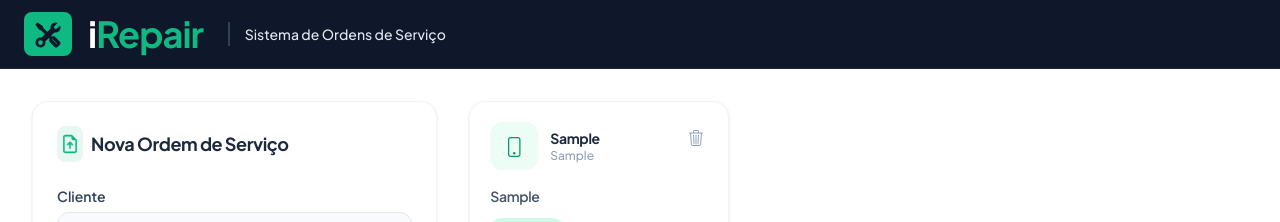
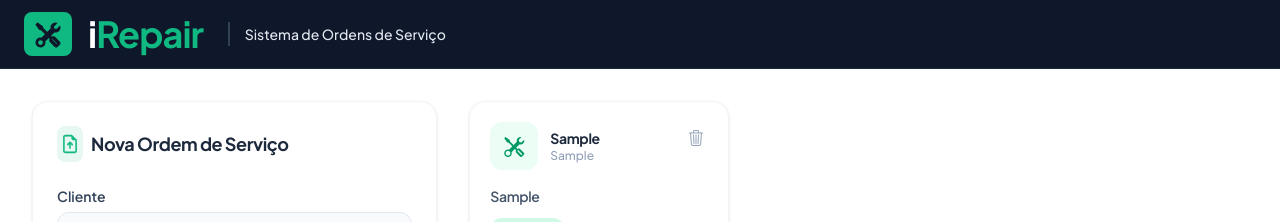
Before and after one commit to andreperinigiacomin-lang/repositorioiRepair, a React (Vite) app in the folder ijunior-task-board/: page / in a window 1280 px wide. Both pictures are taken after typing "Sample", "Sample", "Sample" into the empty fields and a click on the button "Salvar Ordem de Serviço". Shown: the top 222 px of the page. Built offline with nearby package versions, Linux system fonts and the light colour scheme.

Commit message:
feat: adiciona a variedade de icones de acordo com o aparelho

```diff
--- a/ijunior-task-board/src/componentes/ServiceCard.tsx
+++ b/ijunior-task-board/src/componentes/ServiceCard.tsx
@@ -7,6 +7,30 @@ interface ServiceCardProps {
 }
 
 const ServiceCard = ({ order, onRemoveOrder }: ServiceCardProps) => {
+  const getDeviceIcon = () => {
+    const aparelho = order.aparelho.toLowerCase();
+
+    if (
+      aparelho.includes("iphone") ||
+      aparelho.includes("celular") ||
+      aparelho.includes("galaxy")
+    ) {
+      return "bi-phone";
+    }
+
+    if (
+      aparelho.includes("notebook") ||
+      aparelho.includes("laptop") || aparelho.includes("macbook")
+    ) {
+      return "bi-laptop";
+    }
+
+    if (aparelho.includes("tablet")) {
+      return "bi-tablet";
+    }
+
+    return "bi-tools";
+  };
 
 const statusStyle: Record<string, string> = {
     "Aberto": "bg-emerald-100 text-emerald-800",
@@ -20,7 +44,7 @@ const statusStyle: Record<string, string> = {
       <div className="flex items-start justify-between w-full">
         <div className="flex items-center gap-3">
           <div className="w-12 h-12 rounded-xl bg-emerald-50 text-emerald-600 flex items-center justify-center text-xl">
-            <i className="bi bi-phone"></i>
+            <i className={`bi ${getDeviceIcon()}`}></i>
           </div>{/*logo */}
 
           <div className="flex flex-col">
```
